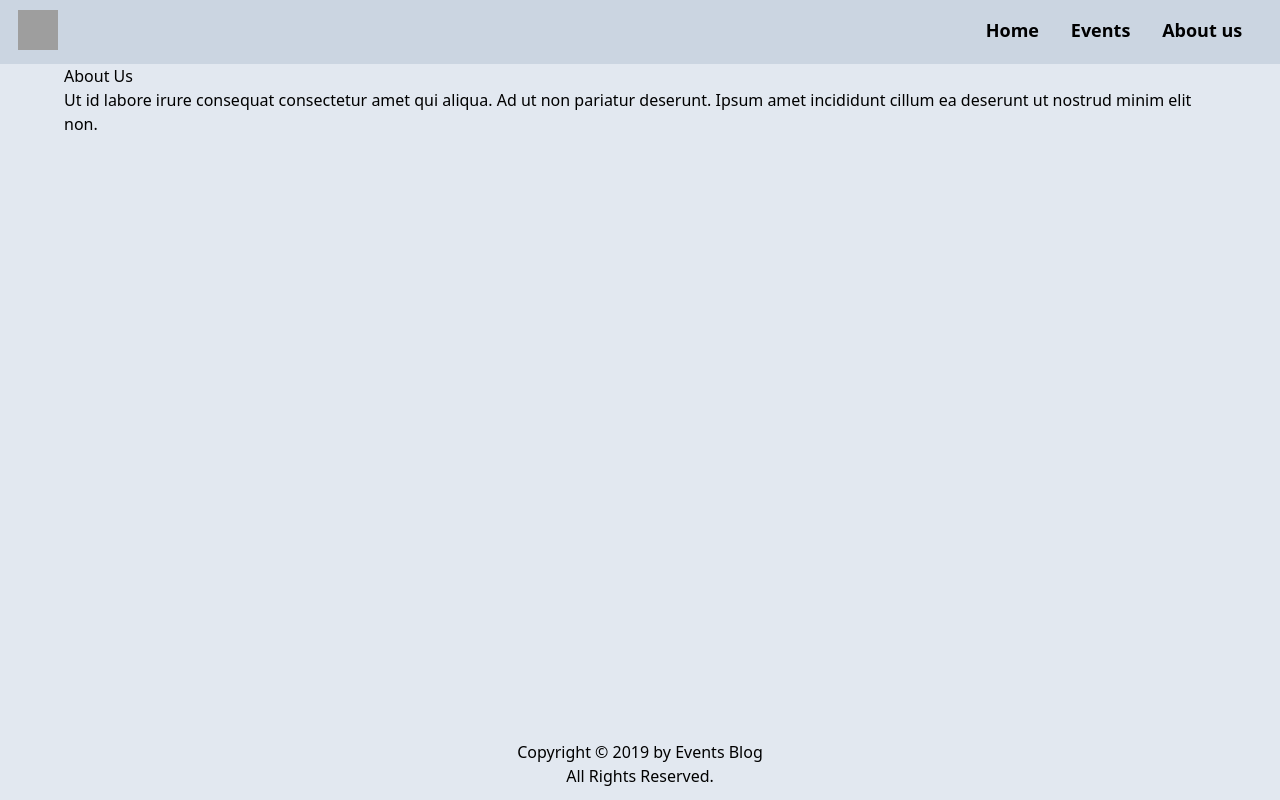
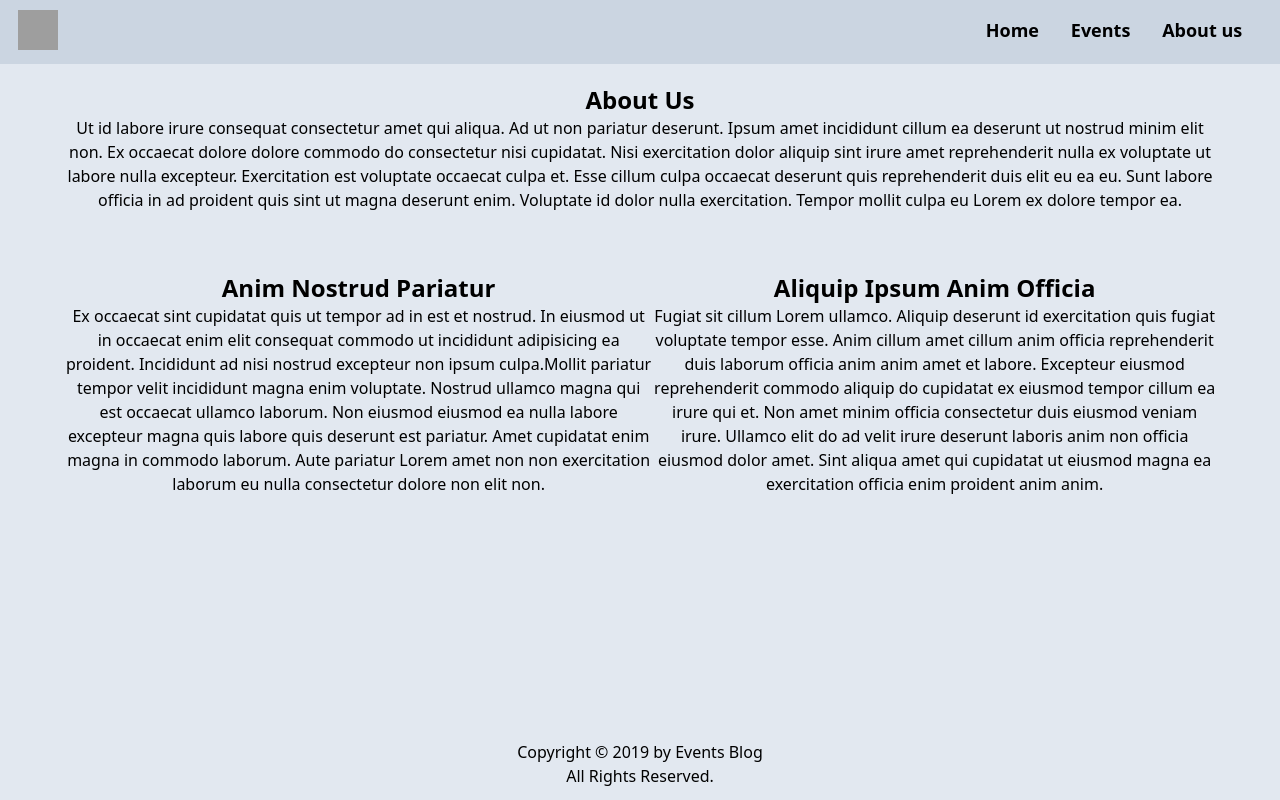
Before and after one commit to tia-cin/events-blog-next-js, a Next.js app: page /about in a window 1280 px wide. Built offline with nearby package versions, Linux system fonts and the light colour scheme; grey boxes are pictures that could not be loaded.

Commit message:
about page styled

```diff
--- a/pages/about.tsx
+++ b/pages/about.tsx
@@ -1,14 +1,51 @@
 import React from "react";
+import { Title } from "../components";
 
 function About() {
   return (
-    <div>
-      <h1>About Us</h1>
+    <div className="text-center">
+      <Title text="About Us" />
       <p>
         Ut id labore irure consequat consectetur amet qui aliqua. Ad ut non
         pariatur deserunt. Ipsum amet incididunt cillum ea deserunt ut nostrud
-        minim elit non.
+        minim elit non. Ex occaecat dolore dolore commodo do consectetur nisi
+        cupidatat. Nisi exercitation dolor aliquip sint irure amet reprehenderit
+        nulla ex voluptate ut labore nulla excepteur. Exercitation est voluptate
+        occaecat culpa et. Esse cillum culpa occaecat deserunt quis
+        reprehenderit duis elit eu ea eu. Sunt labore officia in ad proident
+        quis sint ut magna deserunt enim. Voluptate id dolor nulla exercitation.
+        Tempor mollit culpa eu Lorem ex dolore tempor ea.
       </p>
+      <section className="flex justify-center mt-10">
+        <div>
+          <Title text="Anim nostrud pariatur" />
+          <p>
+            Ex occaecat sint cupidatat quis ut tempor ad in est et nostrud. In
+            eiusmod ut in occaecat enim elit consequat commodo ut incididunt
+            adipisicing ea proident. Incididunt ad nisi nostrud excepteur non
+            ipsum culpa.Mollit pariatur tempor velit incididunt magna enim
+            voluptate. Nostrud ullamco magna qui est occaecat ullamco laborum.
+            Non eiusmod eiusmod ea nulla labore excepteur magna quis labore quis
+            deserunt est pariatur. Amet cupidatat enim magna in commodo laborum.
+            Aute pariatur Lorem amet non non exercitation laborum eu nulla
+            consectetur dolore non elit non.
+          </p>
+        </div>
+        <div>
+          <Title text="Aliquip ipsum anim officia" />
+          <p>
+            Fugiat sit cillum Lorem ullamco. Aliquip deserunt id exercitation
+            quis fugiat voluptate tempor esse. Anim cillum amet cillum anim
+            officia reprehenderit duis laborum officia anim anim amet et labore.
+            Excepteur eiusmod reprehenderit commodo aliquip do cupidatat ex
+            eiusmod tempor cillum ea irure qui et. Non amet minim officia
+            consectetur duis eiusmod veniam irure. Ullamco elit do ad velit
+            irure deserunt laboris anim non officia eiusmod dolor amet. Sint
+            aliqua amet qui cupidatat ut eiusmod magna ea exercitation officia
+            enim proident anim anim.
+          </p>
+        </div>
+      </section>
     </div>
   );
 }
```
